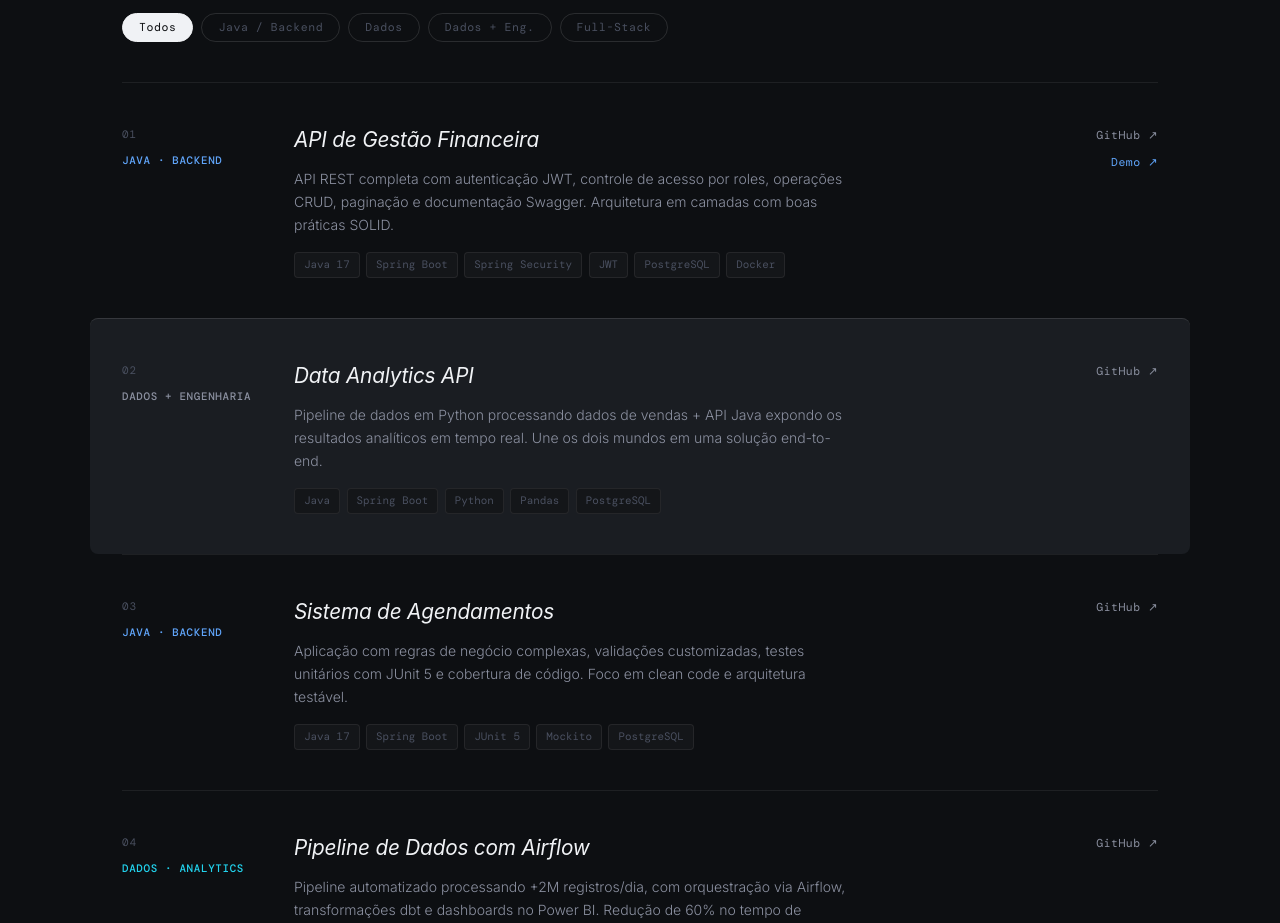
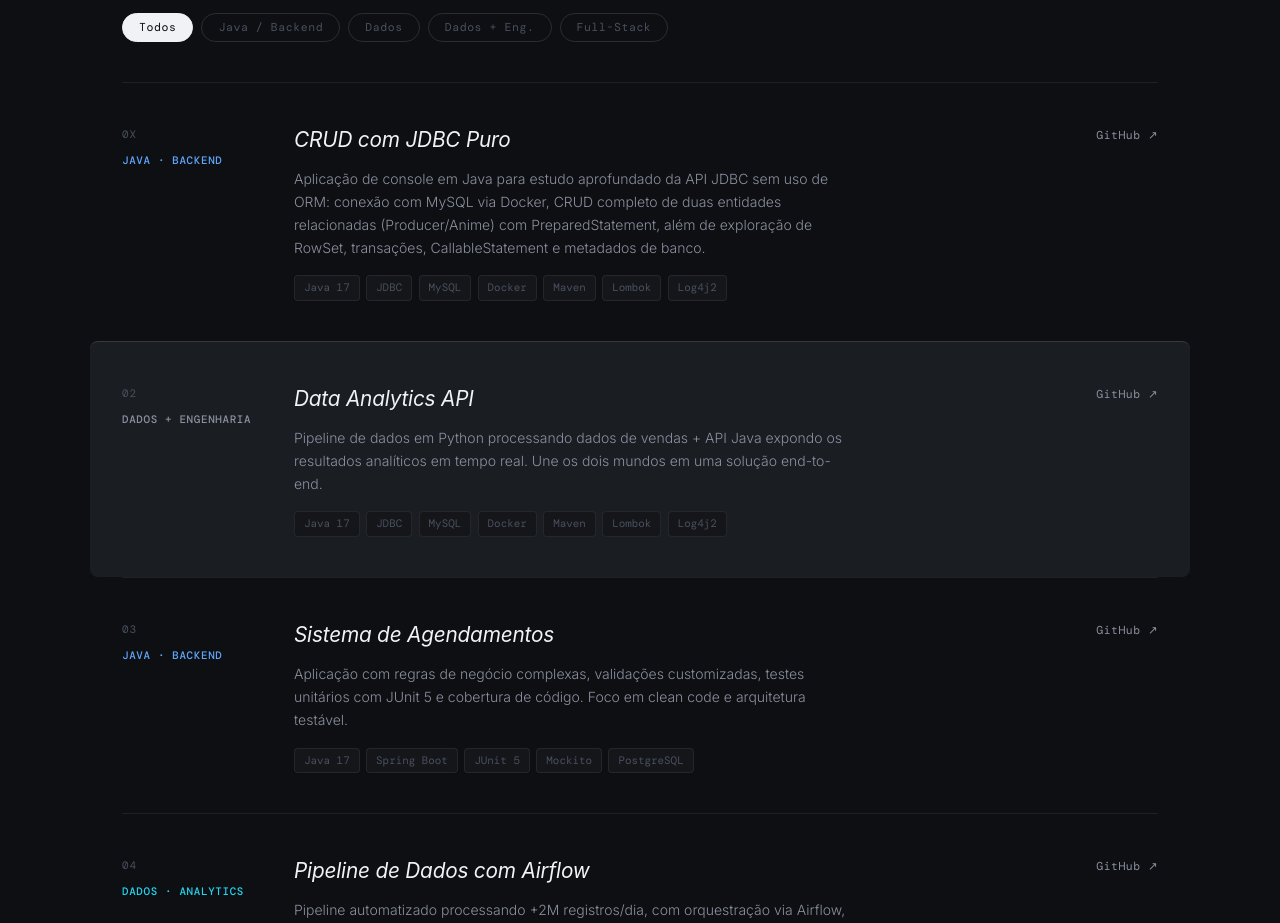
Before and after one commit to brunucoelho/portfolio-brunucoelho-dev, a plain HTML site: page index.html in a window 1280 px wide. Shown: the part 2940-3863 px from the top of the page. Drawn offline with nearby package versions, Linux system fonts and the light colour scheme.

Commit message:
feat: Adicionado o projeto de JDBC e Crud no portfólio

```diff
--- a/index.html
+++ b/index.html
@@ -460,43 +460,46 @@
         <div class="projects-list" id="projectsList">
           <div class="project-row" data-category="eng">
             <div class="project-meta">
-              <span class="project-num">01</span>
+              <span class="project-num">0X</span>
               <span class="project-type type-eng" data-i18n="projects.type.java"
                 >Java · Backend</span
               >
             </div>
             <div class="project-info">
-              <h3 data-i18n="projects.p1.title">API de Gestão Financeira</h3>
+              <h3 data-i18n="projects.p1.title">CRUD com JDBC Puro</h3>
               <p data-i18n="projects.p1.desc">
-                API REST completa com autenticação JWT, controle de acesso por
-                roles, operações CRUD, paginação e documentação Swagger.
-                Arquitetura em camadas com boas práticas SOLID.
+                Aplicação de console em Java para estudo aprofundado da API JDBC
+                sem uso de ORM: conexão com MySQL via Docker, CRUD completo de
+                duas entidades relacionadas (Producer/Anime) com
+                PreparedStatement, além de exploração de RowSet, transações,
+                CallableStatement e metadados de banco.
               </p>
               <div class="project-tags">
                 <span class="project-tag">Java 17</span
-                ><span class="project-tag">Spring Boot</span
-                ><span class="project-tag">Spring Security</span
-                ><span class="project-tag">JWT</span
-                ><span class="project-tag">PostgreSQL</span
-                ><span class="project-tag">Docker</span>
+                ><span class="project-tag">JDBC</span
+                ><span class="project-tag">MySQL</span
+                ><span class="project-tag">Docker</span
+                ><span class="project-tag">Maven</span
+                ><span class="project-tag">Lombok</span
+                ><span class="project-tag">Log4j2</span>
               </div>
             </div>
             <div class="project-links">
               <a
-                href="https://github.com/brunucoelho"
+                href="https://github.com/brunucoelho/jdbc-curso-dev-dojo"
                 target="_blank"
                 rel="noopener"
                 class="project-link"
                 >GitHub ↗</a
               >
-              <a
+              <!-- <a
                 href="https://www.brunucoelho.dev"
                 target="_blank"
                 rel="noopener"
                 class="project-link project-link-demo"
                 data-i18n="projects.demo"
                 >Demo ↗</a
-              >
+              > -->
             </div>
           </div>
 
@@ -522,11 +525,13 @@
                 mundos em uma solução end-to-end.
               </p>
               <div class="project-tags">
-                <span class="project-tag">Java</span
-                ><span class="project-tag">Spring Boot</span
-                ><span class="project-tag">Python</span
-                ><span class="project-tag">Pandas</span
-                ><span class="project-tag">PostgreSQL</span>
+                <span class="project-tag">Java 17</span
+                ><span class="project-tag">JDBC</span
+                ><span class="project-tag">MySQL</span
+                ><span class="project-tag">Docker</span
+                ><span class="project-tag">Maven</span
+                ><span class="project-tag">Lombok</span
+                ><span class="project-tag">Log4j2</span>
               </div>
             </div>
             <div class="project-links">
--- a/js/i18n.js
+++ b/js/i18n.js
@@ -50,9 +50,9 @@ const translations = {
     "projects.type.bridge": "Dados + Engenharia",
     "projects.featured": "Destaque",
     "projects.demo": "Demo ↗",
-    "projects.p1.title": "API de Gestão Financeira",
+    "projects.p1.title": "CRUD com JDBC Puro",
     "projects.p1.desc":
-      "API REST completa com autenticação JWT, controle de acesso por roles, operações CRUD, paginação e documentação Swagger. Arquitetura em camadas com boas práticas SOLID.",
+      "Aplicação de console em Java para estudo aprofundado da API JDBC sem uso de ORM: conexão com MySQL via Docker, CRUD completo de duas entidades relacionadas (Producer/Anime) com PreparedStatement, além de exploração de RowSet, transações, CallableStatement e metadados de banco.",
     "projects.p2.title": "Data Analytics API",
     "projects.p2.desc":
       "Pipeline de dados em Python processando dados de vendas + API Java expondo os resultados analíticos em tempo real. Une os dois mundos em uma solução end-to-end.",
@@ -161,9 +161,9 @@ const translations = {
     "projects.type.bridge": "Data + Engineering",
     "projects.featured": "Featured",
     "projects.demo": "Demo ↗",
-    "projects.p1.title": "Financial Management API",
+    "projects.p1.title": "Pure JDBC CRUD",
     "projects.p1.desc":
-      "Complete REST API with JWT authentication, role-based access control, CRUD operations, pagination, and Swagger documentation. Layered architecture following SOLID principles.",
+      "Java console application for an in-depth study of the JDBC API without using an ORM: MySQL connection via Docker, complete CRUD operations for two related entities (Producer/Anime) using PreparedStatement, as well as exploration of RowSet, transactions, CallableStatement, and database metadata.",
     "projects.p2.title": "Data Analytics API",
     "projects.p2.desc":
       "Python data pipeline processing sales data + Java API exposing analytical results in real-time. Bridges both worlds in an end-to-end solution.",
```
Also changed, not shown: 1 other file.
